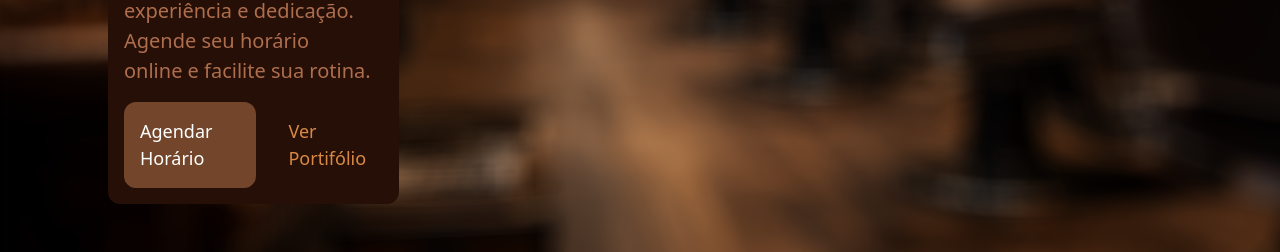
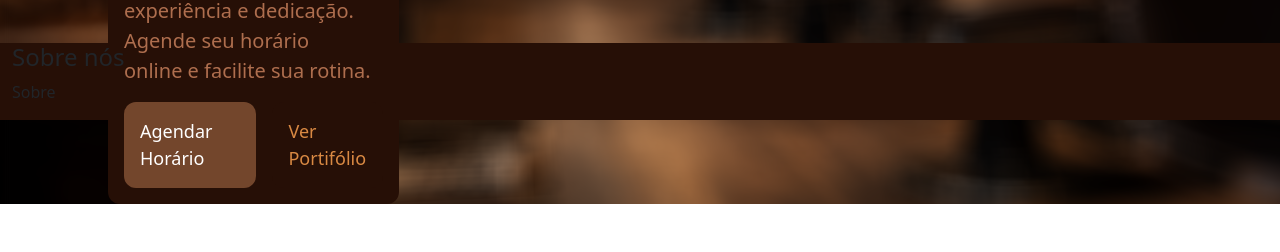
Before and after one commit to Samuel-Emiya/Barbearia-do-Seu-Lu-s, a website: page index.html in a window 1280 px wide. Shown: the part 656-908 px from the top of the page. After the commit the page ends 860 px from the top, so only its background shows below. Drawn offline with nearby package versions, Linux system fonts and the light colour scheme; a web font is replaced by a local one.

Commit message:
Começando a fazer o rodapé

```diff
--- a/index.html
+++ b/index.html
@@ -110,6 +110,14 @@
             border: 1px transparent var(--dark-redish-brown);
             border-radius: 12px;
         }
+
+        .d3 {
+            background-color: var(--dark-redish-brown);
+        }
+
+        .d2 {
+            height: 34rem;
+        }
     </style>
 </head>
 <body>
@@ -145,7 +153,7 @@
         </div>
     </nav>
 
-    <div class="container-fluid">
+    <div class="container-fluid d2">
         <div class=" d-flex flex-row mx-5 my-5 column-gap-5">
             <div  class="d-flex flex-column ms-5 d1">
                 <p class="p1">20 Anos de Tradição</p>
@@ -160,6 +168,16 @@
         </div>
     </div>
 
+    <div class="d3 container-fluid">
+        <div class="d4 d-flex flex-row">
+            <div>
+                <h4>Sobre nós</h4>
+                <p>Sobre</p>
+                <p></p>
+            </div>
+        </div>
+    </div>
+
     <script src="https://cdn.jsdelivr.net/npm/bootstrap@5.3.8/dist/js/bootstrap.bundle.min.js" integrity="sha384-FKyoEForCGlyvwx9Hj09JcYn3nv7wiPVlz7YYwJrWVcXK/BmnVDxM+D2scQbITxI" crossorigin="anonymous"></script>
 </body>
 </html>
```
